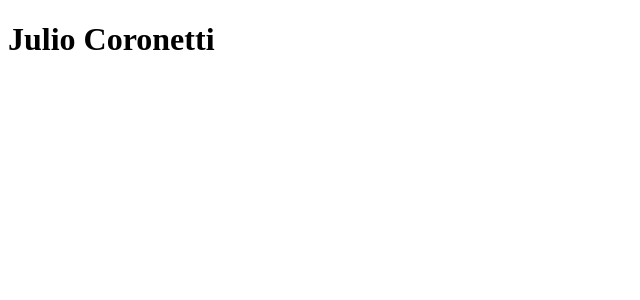
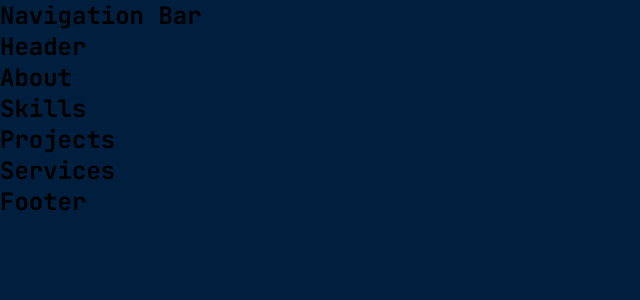
Before and after one commit to julioCoronetti/julioCoronetti.github.io, a React (Vite) app: page / in a window 1280 px wide. Shown: the top 300 px of the page, without its empty margins (0-640 px from the left). Built offline with nearby package versions, Linux system fonts and the light colour scheme; the HTML template or start-up script is replaced by a standard one.

Commit message:
Adds all necessary components

```diff
--- a/index.html
+++ b/index.html
@@ -1,13 +1,24 @@
 <!doctype html>
 <html lang="en">
+
 <head>
   <meta charset="UTF-8" />
+
+  <link rel="preconnect" href="https://fonts.googleapis.com">
+  <link rel="preconnect" href="https://fonts.gstatic.com" crossorigin>
+
   <meta name="viewport" content="width=device-width, initial-scale=1.0" />
   <link rel="shortcut icon" href="src/assets/logo.svg" type="image/x-icon">
+
+  <link href="https://fonts.googleapis.com/css2?family=JetBrains+Mono:ital,wght@0,100..800;1,100..800&display=swap"
+    rel="stylesheet">
+
   <title>Julio Coronetti</title>
 </head>
+
 <body>
   <div id="root"></div>
   <script type="module" src="/src/main.tsx"></script>
 </body>
+
 </html>
--- a/src/App.tsx
+++ b/src/App.tsx
@@ -1,7 +1,25 @@
-function App() {
+import { About } from "./components/About";
+import { Footer } from "./components/Footer";
+import { Header } from "./components/Header";
+import { NavigationBar } from "./components/NavigationBar";
+import { Projects } from "./components/Projects";
+import { Services } from "./components/Services";
+import { Skills } from "./components/Skills";
+
+import "./global.css";
+
+const App = () => {
 
   return (
-    <h1>Julio Coronetti</h1>
+    <div>
+      <NavigationBar />
+      <Header />
+      <About />
+      <Skills />
+      <Projects />
+      <Services />
+      <Footer/>
+    </div>
   )
 }
 
--- /dev/null
+++ b/src/components/About.tsx
@@ -0,0 +1,7 @@
+export const About = () => {
+    return (
+        <nav>
+            <h1>About</h1>
+        </nav>
+    )
+}
--- /dev/null
+++ b/src/components/Footer.tsx
@@ -0,0 +1,7 @@
+export const Footer = () => {
+    return (
+        <nav>
+            <h1>Footer</h1>
+        </nav>
+    )
+}
--- /dev/null
+++ b/src/components/Header.tsx
@@ -0,0 +1,7 @@
+export const Header = () => {
+    return (
+        <nav>
+            <h1>Header</h1>
+        </nav>
+    )
+}
--- /dev/null
+++ b/src/components/NavigationBar.tsx
@@ -0,0 +1,7 @@
+export const NavigationBar = () => {
+    return (
+        <nav>
+            <h1>Navigation Bar</h1>
+        </nav>
+    )
+}
--- /dev/null
+++ b/src/components/Projects.tsx
@@ -0,0 +1,7 @@
+export const Projects = () => {
+    return (
+        <nav>
+            <h1>Projects</h1>
+        </nav>
+    )
+}
--- /dev/null
+++ b/src/components/Services.tsx
@@ -0,0 +1,7 @@
+export const Services = () => {
+    return (
+        <nav>
+            <h1>Services</h1>
+        </nav>
+    )
+}
--- /dev/null
+++ b/src/components/Skills.tsx
@@ -0,0 +1,7 @@
+export const Skills = () => {
+    return (
+        <nav>
+            <h1>Skills</h1>
+        </nav>
+    )
+}
--- /dev/null
+++ b/src/global.css
@@ -0,0 +1,23 @@
+:root {
+    --green: #2EFE81;
+    --gray-400: #BACEE4;
+    --gray-700: #768494;
+    --blue-dark: #001F3F;
+}
+
+* {
+    margin: 0;
+    padding: 0;
+    box-sizing: border-box;
+
+    scroll-behavior: smooth;
+}
+
+body {
+    background: var(--blue-dark);
+    -webkit-font-smoothing: antialiased;
+
+    font-family: 'JetBrains Mono';
+    font-weight: 400;
+    font-size: 1rem;
+}
```
Also changed, not shown: src/assets/logo.svg. Lines whose indentation alone changed are shown as unchanged.
